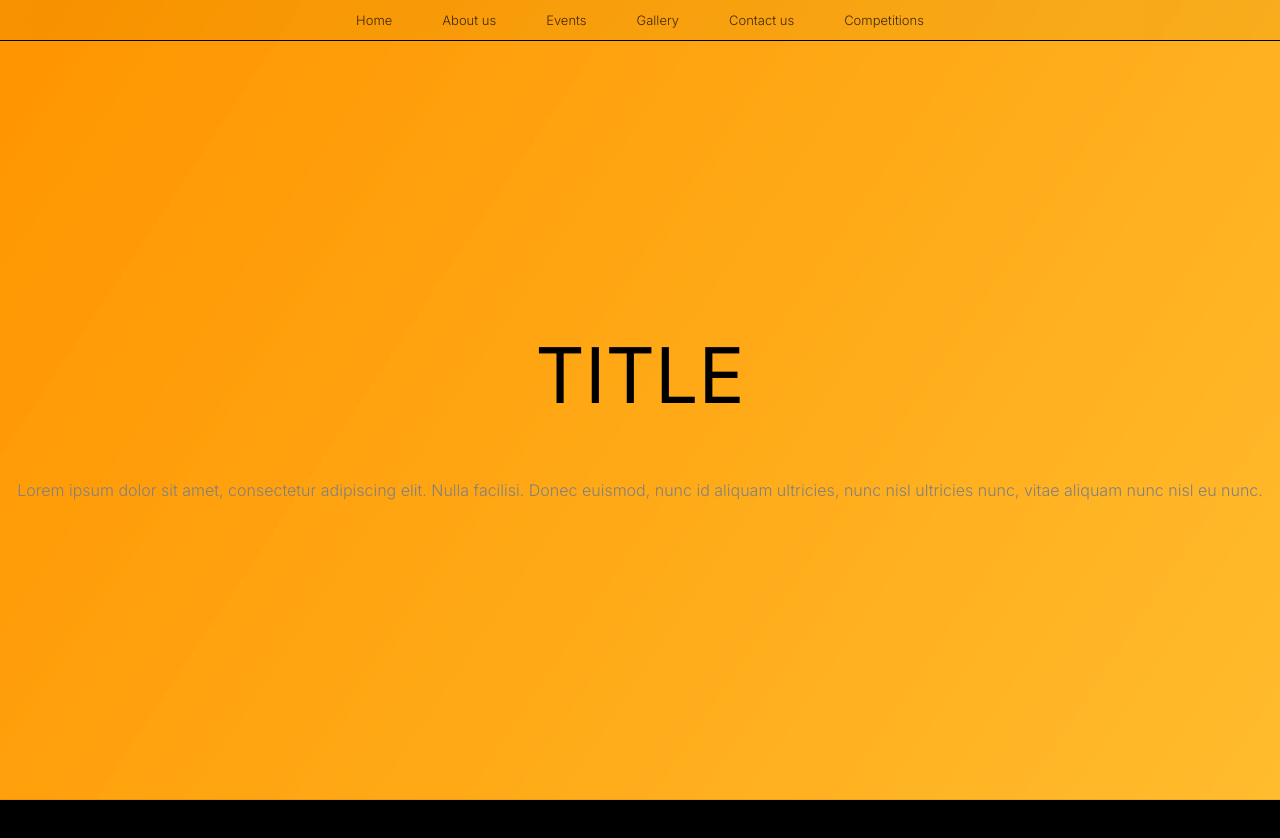
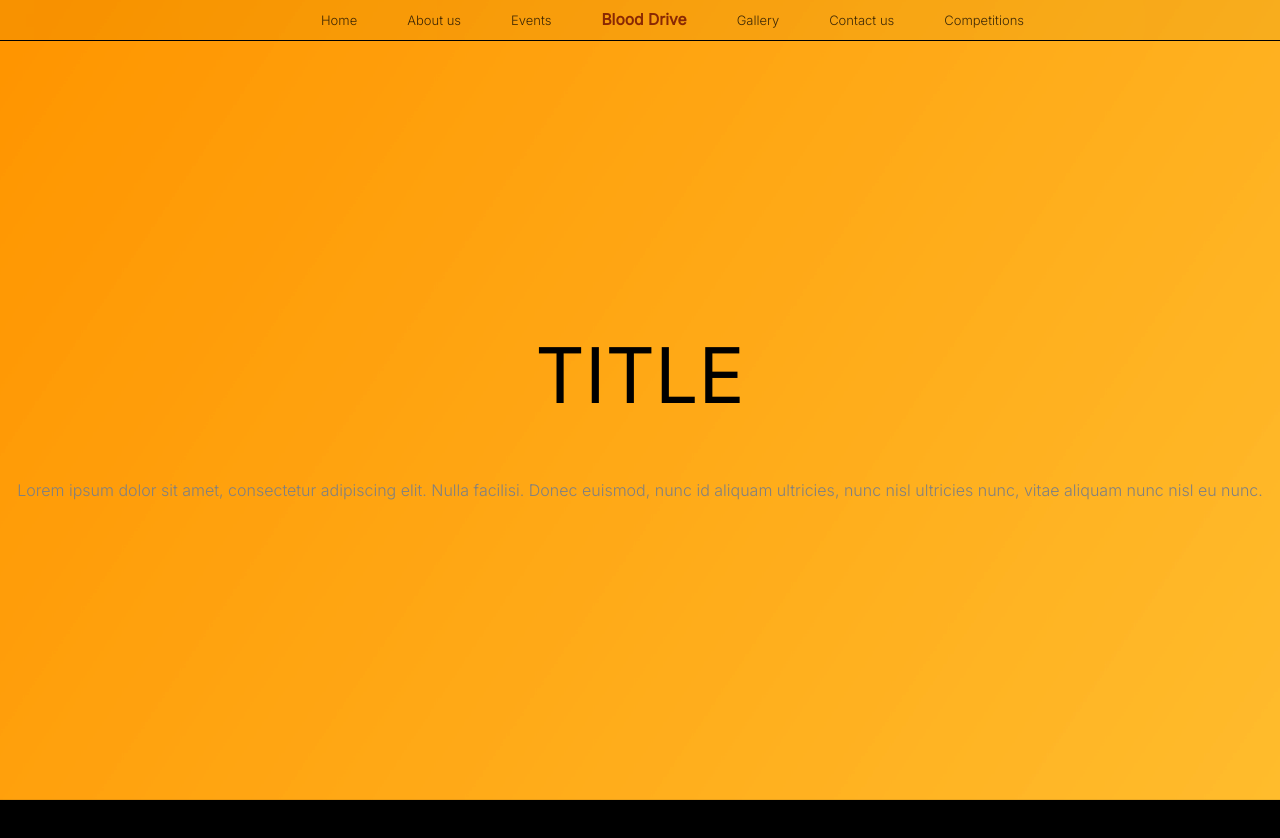
Before and after one commit to sumedhkane03/bmmlatam, a React (Create React App) app: page /hhc in a window 1280 px wide. Shown: the top 838 px of the page. Built offline with nearby package versions, Linux system fonts and the light colour scheme.

Commit message:
blood-drive button

```diff
--- a/src/components/Navbar.js
+++ b/src/components/Navbar.js
@@ -96,11 +96,14 @@ const Navbar = () => {
                 <div className='menu-container menu-enter' id='cool-menu'>
                     <MdClose className='close-menu' onClick={menuLeave}/>
                     <Link to='/'><p className='menu-btn'>Home</p></Link>
+                    <Link to='/blood-drive'><p className='menu-btn red-text-mobile'>Blood Drive</p></Link>
                     <Link to='/events'><p className='menu-btn'>Events</p></Link>
                     <Link to='/team'><p className='menu-btn'>About us</p></Link>
                     <Link to='/gallery'><p className='menu-btn'>Gallery</p></Link>
                     <Link to='/contact'><p className='menu-btn'>Contact us</p></Link>
                     <Link to='/competitions'><p className='menu-btn'>Competitions</p></Link>
+
+
                     {/* <Link to='/shop'><p className='menu-btn'>Shop</p></Link> */}
                     {/* <Link to='/daytime-dager' target="_blank"><p className='menu-btn'>Darty</p></Link> */}
 
@@ -173,9 +176,13 @@ const Navbar = () => {
                     <Link to='/'><p className='nav-btn'>Home</p></Link>
                     <Link to='/about'><p className='nav-btn'>About us</p></Link>
                     <Link to='/events'><p className='nav-btn'>Events</p></Link>
+
+                    <Link to='/blood-drive'><p className='menu-btn red-text'>Blood Drive</p></Link>
+
                     <Link to='/gallery'><p className='nav-btn'>Gallery</p></Link>
                     <Link to='/contact'><p className='nav-btn'>Contact us</p></Link>
                     <Link to='/competitions'><p className='nav-btn'>Competitions</p></Link>
+
                     {/* <Link to='/signup'><p className='nav-btn'>SIGN UP!</p></Link> */}
                     {/*<Link to='/daytime-dager' target="_blank"><p className='nav-btn'>Darty</p></Link>*/}
                     {/* <p className='nav-btn' onClick={comingSoonPop}>Shop</p> */}
--- a/src/css/Navbar.css
+++ b/src/css/Navbar.css
@@ -34,7 +34,7 @@
     height: 100%;
     justify-content: space-between;
     margin-left: 0px;
-    margin-right: -180px;
+    margin-right: -245px; /* default -180 */
 
     /* border: 2px solid white; */
 
--- a/src/css/Waitlist.css
+++ b/src/css/Waitlist.css
@@ -105,6 +105,17 @@
 
 .red{
     background-color: rgb(101, 1, 1);
+}
+
+.red-text{
+    color: rgb(101, 1, 1);
+    font-weight: bold;
+    font-size: larger;
+}
+
+.red-text-mobile{
+    color: rgb(101, 1, 1);
+    font-weight: bold;
 }
 
 
```
